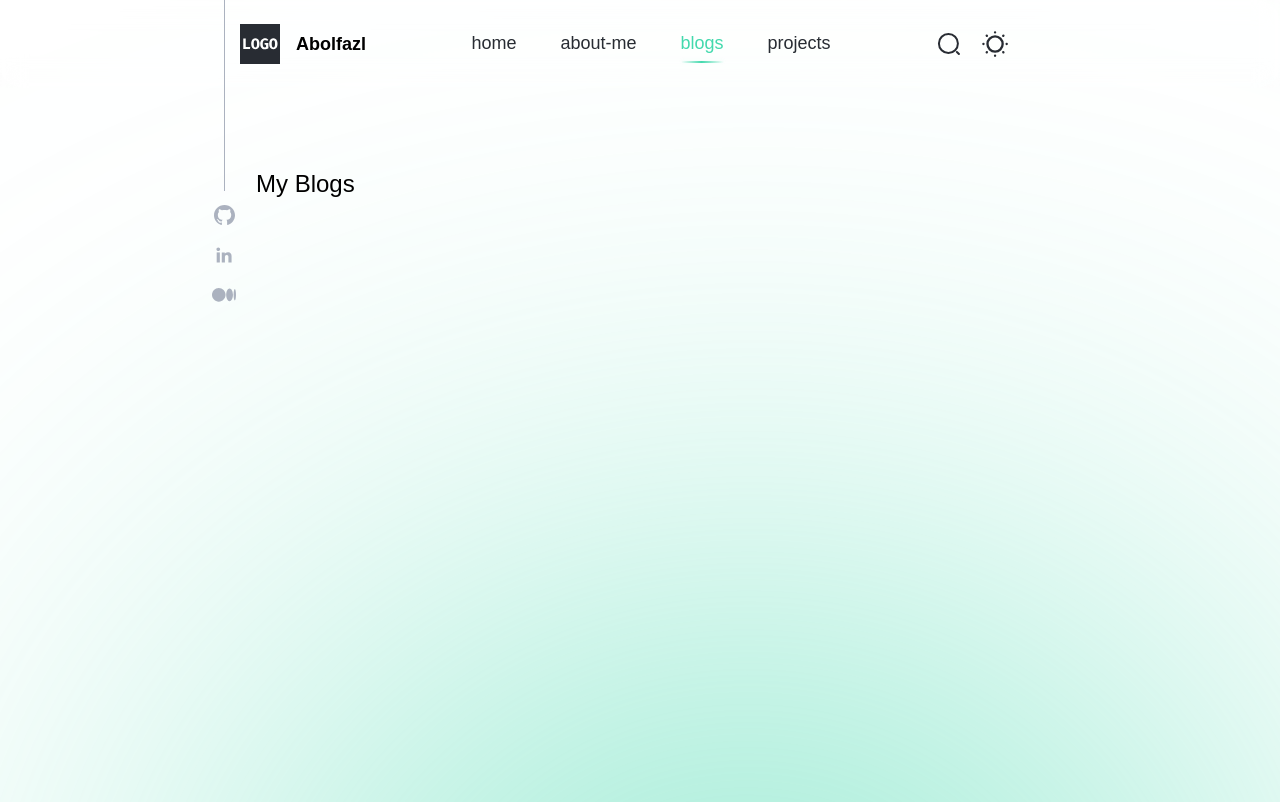
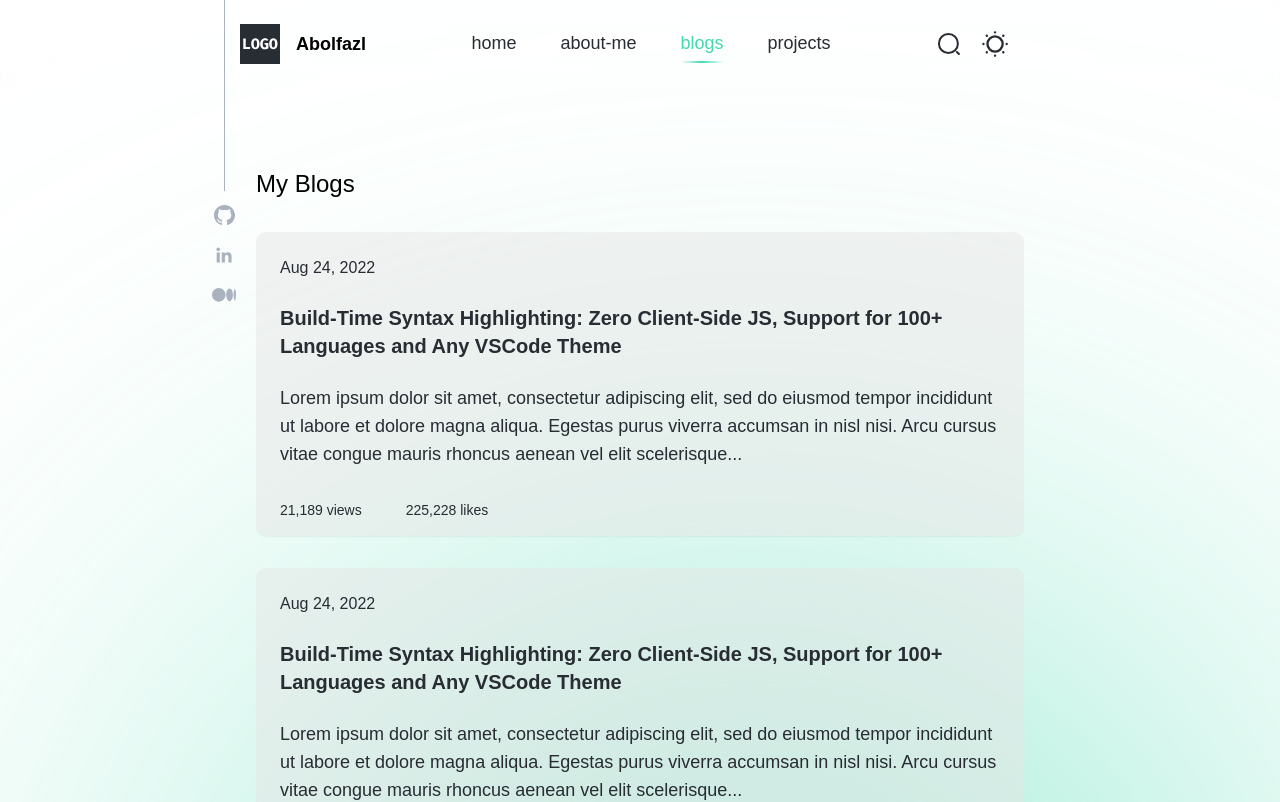
Before and after one commit to abolfazlteam/abolfazl, a Next.js app: page /blogs in a window 1280 px wide. Shown: the top 802 px of the page. Built offline with nearby package versions, Linux system fonts and the light colour scheme; a web font is replaced by a local one.

Commit message:
refactor BlogItem component to handle inViewPort animation conditionally

```diff
--- a/src/app/(blogs)/_components/BlogItem.tsx
+++ b/src/app/(blogs)/_components/BlogItem.tsx
@@ -6,6 +6,8 @@ import Link from "next/link";
 import { useRef, useState } from "react";
 import blogHoverImage from "../../../../public/images/blog-hover-img.png";
 import getRelativeCoordinates from "@/utils/getRelativeCoordinates";
+import { useInView } from "framer-motion";
+import { IBlogItemProps } from "./BlogItem.types";
 
 const alexandria = Alexandria({
   subsets: ["latin"],
@@ -13,13 +15,23 @@ const alexandria = Alexandria({
   preload: true,
 });
 
-const BlogItem = () => {
+const BlogItem: React.FC<IBlogItemProps> = ({
+  shouldHaveAnimation = false,
+  animationDirection = "right",
+}) => {
   const [showImage, setShowImage] = useState<boolean>(false);
   const [mousePosition, setMousePosition] = useState<{
     x: number;
     y: number;
   }>({ x: 240, y: -324 });
 
+  // useInView ref
+  const blogItemRef = useRef(null);
+  const isInView = useInView(blogItemRef, {
+    once: true,
+  });
+
+  // heading hover ref
   const headingRef = useRef(null);
 
   const handleMouseMove = (e: React.MouseEvent<HTMLHeadingElement>) => {
@@ -37,7 +49,10 @@ const BlogItem = () => {
   const imageOffset = 164;
 
   return (
-    <article className="group rounded-10">
+    <article
+      className={`group rounded-10 transition-all duration-300 ease-in-out ${shouldHaveAnimation ? (isInView ? "translate-x-0 opacity-100" : `${animationDirection === "left" ? "-translate-x-40" : "translate-x-40"} opacity-0`) : "translate-x-0 opacity-100"}`}
+      ref={blogItemRef}
+    >
       <Link
         href={"/blogs/1"}
         className={`flex w-full max-w-[800px] flex-col gap-6 rounded-10 bg-gray-7 px-6 pb-4 pt-6 shadow-sm transition-all duration-300 ease-linear group-hover:shadow-lg max-md:group-hover:-translate-y-2 ${alexandria.className}`}
--- /dev/null
+++ b/src/app/(blogs)/_components/BlogItem.types.ts
@@ -0,0 +1,4 @@
+export interface IBlogItemProps {
+  shouldHaveAnimation?: boolean;
+  animationDirection?: "left" | "right";
+}
--- a/src/app/(blogs)/blogs/page.tsx
+++ b/src/app/(blogs)/blogs/page.tsx
@@ -1,14 +1,22 @@
 import Header from "@/components/ui/Header";
 import Section from "@/components/ui/Section";
+import BlogItem from "../_components/BlogItem";
 
 const Page = () => {
   return (
     <main className="min-h-svh">
-      <div className="min-h-svh">
-        <Section className="lg:mt-[80px]">
-          <Header title="my blogs" />
-        </Section>
-      </div>
+      <Section className="lg:mt-[80px]">
+        <Header title="my blogs" />
+      </Section>
+
+      <section className="mt-6 space-y-8 overflow-hidden lg:mt-8">
+        {[1, 2, 3, 4, 5, 6, 7, 8, 9].map((blog, index) => (
+          <BlogItem
+            shouldHaveAnimation
+            animationDirection={index % 2 === 0 ? "left" : "right"}
+          />
+        ))}
+      </section>
     </main>
   );
 };
```
